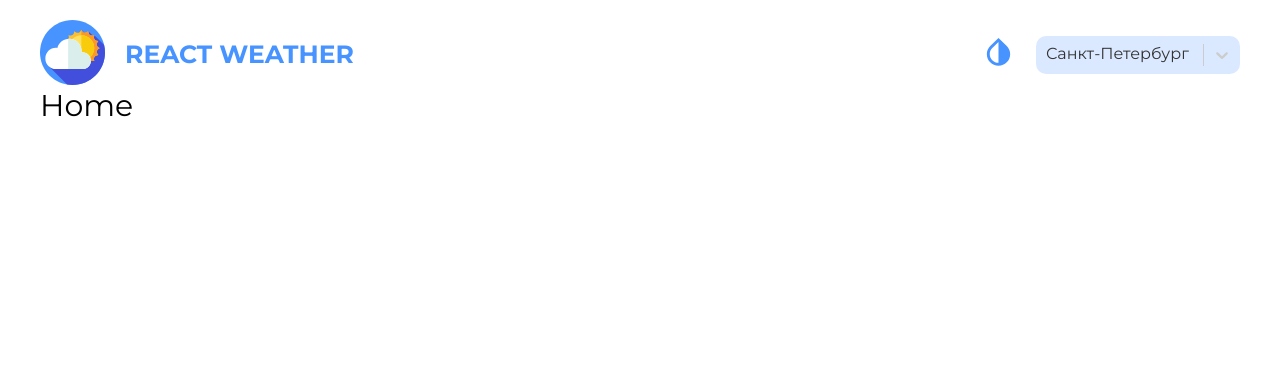
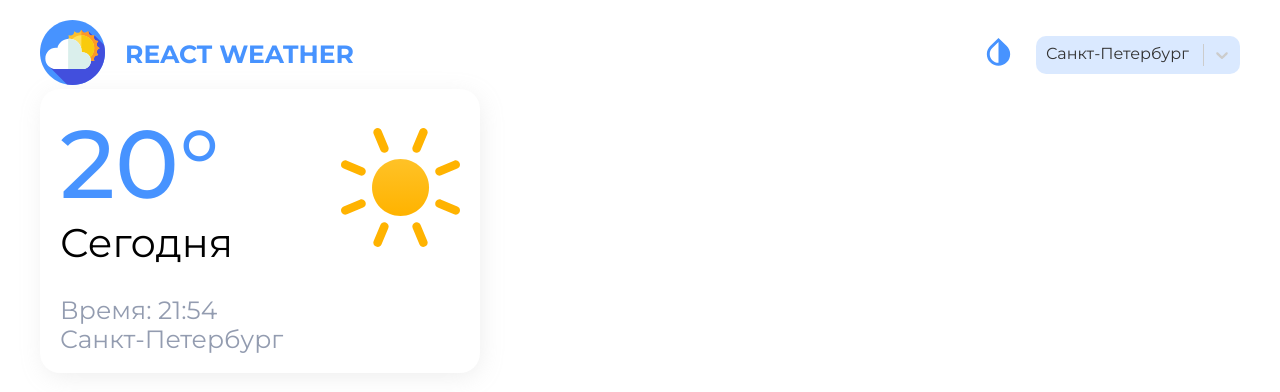
Before and after one commit to slonikandrew/weather, a React (Create React App) app: page / in a window 1280 px wide. Shown: the top 392 px of the page. Built offline with nearby package versions, Linux system fonts and the light colour scheme.

Commit message:
Added ThisDay components

```diff
--- a/src/assets/icons/global/GlobalSVGSelector.tsx
+++ b/src/assets/icons/global/GlobalSVGSelector.tsx
@@ -65,6 +65,38 @@
                   />
                 </svg>
               );
+        case 'sun':
+            return (
+                <svg
+                  width="48"
+                  height="48"
+                  viewBox="0 0 48 48"
+                  fill="none"
+                  xmlns="http://www.w3.org/2000/svg"
+                >
+                  <path
+                    d="M24.0092 35.5016C30.3585 35.5016 35.5056 30.3547 35.5056 24.0058C35.5056 17.6568 30.3585 12.5099 24.0092 12.5099C17.6599 12.5099 12.5128 17.6568 12.5128 24.0058C12.5128 30.3547 17.6599 35.5016 24.0092 35.5016Z"
+                    fill="url(#paint5_linear)"
+                  />
+                  <path
+                    d="M34.8135 2.40051L32.1118 8.92324C31.2312 11.0477 28.0444 9.72795 28.925 7.60352L31.6267 1.08079C32.5073 -1.04363 35.6941 0.276087 34.8135 2.40051ZM19.0727 40.3988L16.371 46.9215C15.4904 49.0459 12.3036 47.7262 13.1842 45.6018L15.8859 39.0791C16.7665 36.9546 19.9533 38.2743 19.0727 40.3988ZM46.9215 16.3748L40.3984 19.0763C38.2739 19.9569 36.9541 16.7703 39.0786 15.8897L45.6017 13.1882C47.7262 12.3076 49.046 15.4942 46.9215 16.3748ZM8.92137 32.1149L2.39833 34.8164C0.273802 35.697 -1.04598 32.5104 1.07855 31.6298L7.60158 28.9283C9.72611 28.0477 11.0459 31.2343 8.92137 32.1149ZM45.6017 34.8187L39.0786 32.1172C36.9541 31.2366 38.2739 28.05 40.3984 28.9306L46.9215 31.6321C49.046 32.5127 47.7262 35.6993 45.6017 34.8187ZM7.60158 19.0786L1.07855 16.3771C-1.04598 15.4965 0.273802 12.3099 2.39833 13.1905L8.92137 15.892C11.0459 16.7726 9.72611 19.9592 7.60158 19.0786ZM16.3687 1.0785L19.0704 7.60122C19.951 9.72565 16.7642 11.0454 15.8836 8.92094L13.1819 2.39821C12.3013 0.273788 15.4881 -1.04593 16.3687 1.0785ZM32.1095 39.0768L34.8112 45.5995C35.6918 47.7239 32.505 49.0436 31.6244 46.9192L28.9227 40.3965C28.0421 38.2721 31.2289 36.9523 32.1095 39.0768Z"
+                    fill="#FFB300"
+                  />
+                  <defs>
+                    <linearGradient
+                      id="paint5_linear"
+                      x1="24.0092"
+                      y1="12.5099"
+                      x2="24.0092"
+                      y2="35.1951"
+                      gradientUnits="userSpaceOnUse"
+                    >
+                      <stop stopColor="#FFC227" />
+                      <stop offset="1" stopColor="#FFB300" />
+                    </linearGradient>
+                  </defs>
+                </svg>
+            );
         default:
             return null;
     }
--- a/src/pages/Home/Home.tsx
+++ b/src/pages/Home/Home.tsx
@@ -1,4 +1,5 @@
 import React from 'react';
+import { ThisDay } from './components/ThisDay/ThisDay';
 import s from "./Home.module.scss";
 
 interface HomeProps {
@@ -7,6 +8,6 @@
 
 export const Home = (props: HomeProps) => {
     return(<div className={s.home}>
-        Home
+        <ThisDay />
     </div>);
 }
--- /dev/null
+++ b/src/pages/Home/components/ThisDay/ThisDay.module.scss
@@ -0,0 +1,48 @@
+@import "../../../../styles/variables.scss";
+
+.this {
+    &__day {
+        padding: 20px;
+        max-width: 400px;
+        width: 100%;
+        box-shadow: $box-shadow;
+        border-radius: $border-radius;
+
+        .top {
+            &__block {
+                display: flex;
+                justify-content: space-between;
+                align-items: center;
+                width: 100%;
+                margin-bottom: 30px;
+                svg {
+                    width: 119px;
+                    height: 119px;
+                }
+
+                &_wrapper {
+                    .this__temp {
+                        font-size: 96px;
+                        font-weight: 500;
+                        color: $primary-color;
+                    }
+
+                    .this__day_name {
+                        font-size: 40px;
+                        color: $lite-color;
+                    }
+                }
+            }
+        }
+
+        .bottom {
+            &__block {
+                .this__time, .this__city {
+                    font-size: 25px;
+                    color: $base-color;
+                }
+            }
+        }
+    }
+
+}
--- /dev/null
+++ b/src/pages/Home/components/ThisDay/ThisDay.tsx
@@ -0,0 +1,24 @@
+import React from 'react';
+import { GlobalSVGSelector } from '../../../../assets/icons/global/GlobalSVGSelector';
+import s from "./ThisDay.module.scss";
+
+interface ThisDayProps {
+
+}
+
+export const ThisDay = (props: ThisDayProps) => {
+
+    return(<div className={s.this__day}>
+        <div className={s.top__block}>
+            <div className={s.top__block_wrapper}>
+                <div className={s.this__temp}>20&#176;</div>
+                <div className={s.this__day_name}>Сегодня</div>
+            </div>
+            <GlobalSVGSelector id="sun" />
+        </div>
+        <div className={s.bottom__block}>
+            <div className={s.this__time}>Время: <span>21:54</span></div>
+            <div className={s.this__city}>Санкт-Петербург</div>
+        </div>
+    </div>);
+}
--- a/src/styles/variables.scss
+++ b/src/styles/variables.scss
@@ -0,0 +1,6 @@
+$lite-background: #fff;
+$box-shadow: 2px 5px 25px -3px rgba(180, 180, 180, 0.25);
+$border-radius: 20px;
+$primary-color: #4793ff;
+$lite-color: #000;
+$base-color: #939cb0;
```
Also changed, not shown: src/pages/Home/components/ThisDayInfo/ThisDayInfo.tsx (added, +13 -0 lines), src/pages/Home/components/ThisDayInfo/ThisDayInfo.module.scss (added).
